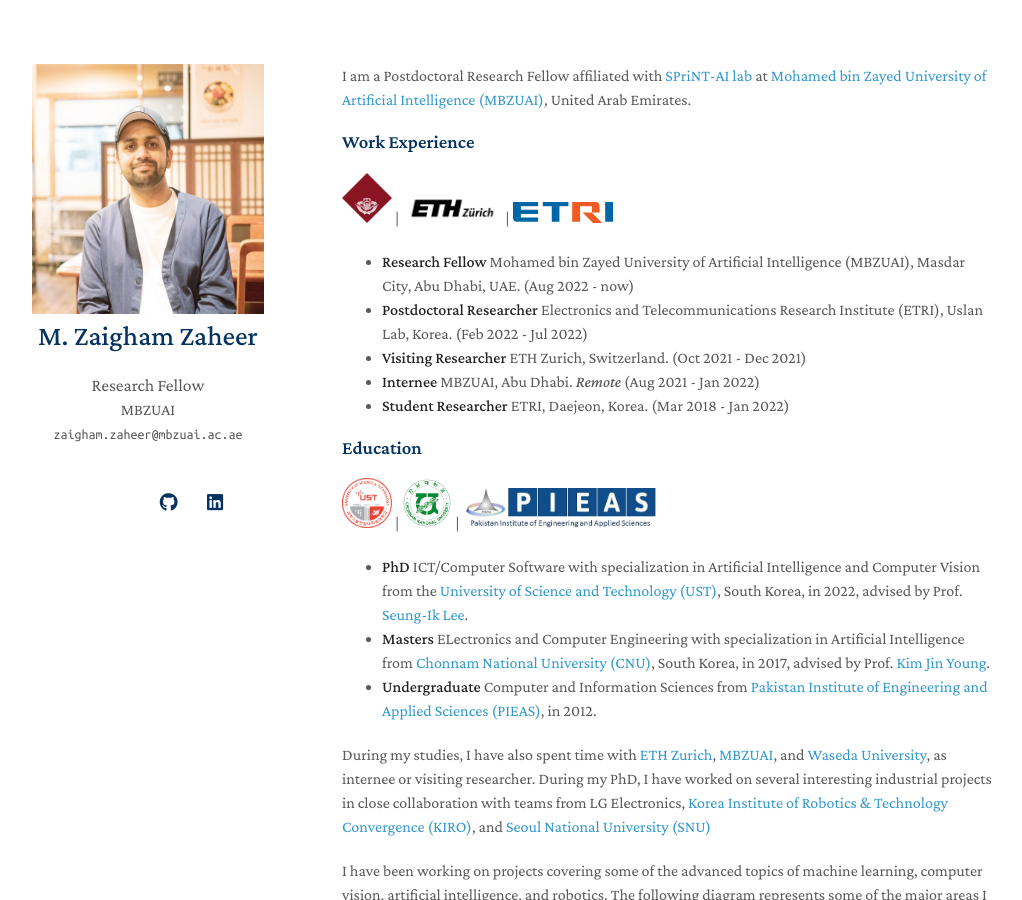
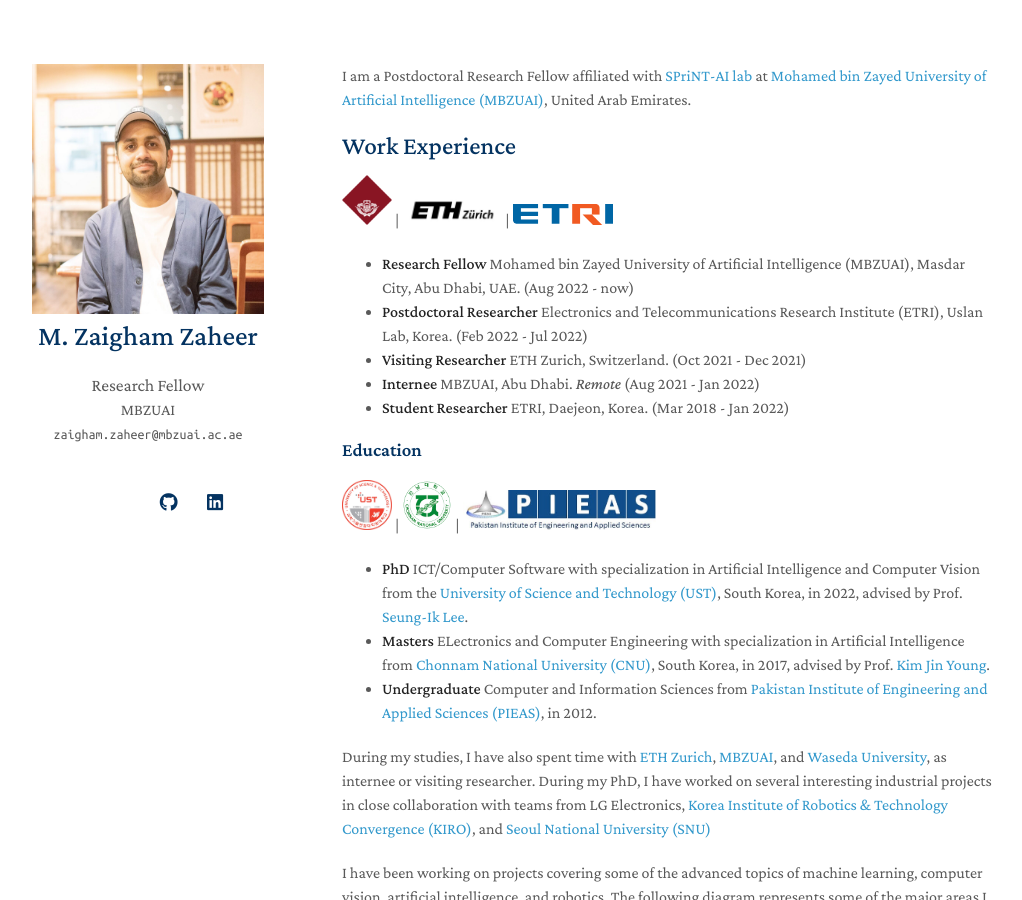
Before and after one commit to ZaighamZ/ZaighamZ.github.io, a Jekyll site: the page built from index.md, in a window 1280 px wide and 900 px high. Shown: the whole window, without its empty margins (128-1150 px from the left). Built offline with Jekyll 4.4.1, drawn with Linux system fonts in a browser that asks for light colours; nearby versions of some CDN libraries; a style sheet for code colours, icons or effects is not loaded.

```diff
--- a/index.md
+++ b/index.md
@@ -8,7 +8,7 @@ layout: homepage
 
 I am a Postdoctoral Research Fellow affiliated with [SPriNT-AI lab](https://www.sprintai.org/){:target="_blank"} at [Mohamed bin Zayed University of Artificial Intelligence (MBZUAI)](https://mbzuai.ac.ae/){:target="_blank"}, United Arab Emirates.
 
-### Work Experience
+## Work Experience
 <img src="/assets/img/logos/waseda_logo.png" width="50"> |
 <img src="/assets/img/logos/ethz_logo.jfif" width="100"> |
 <img src="/assets/img/logos/etri_logo.gif" width="100">
```
